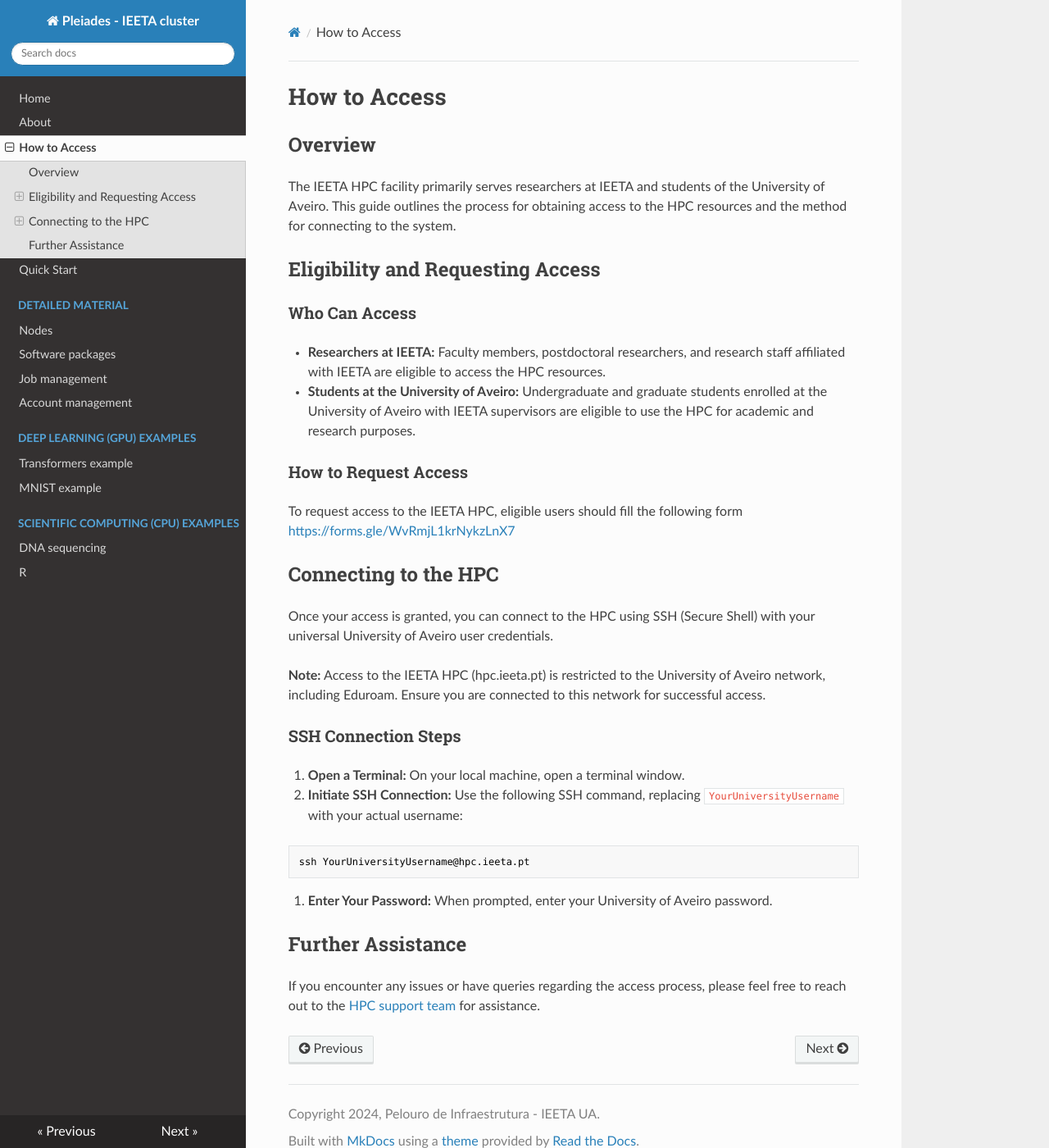
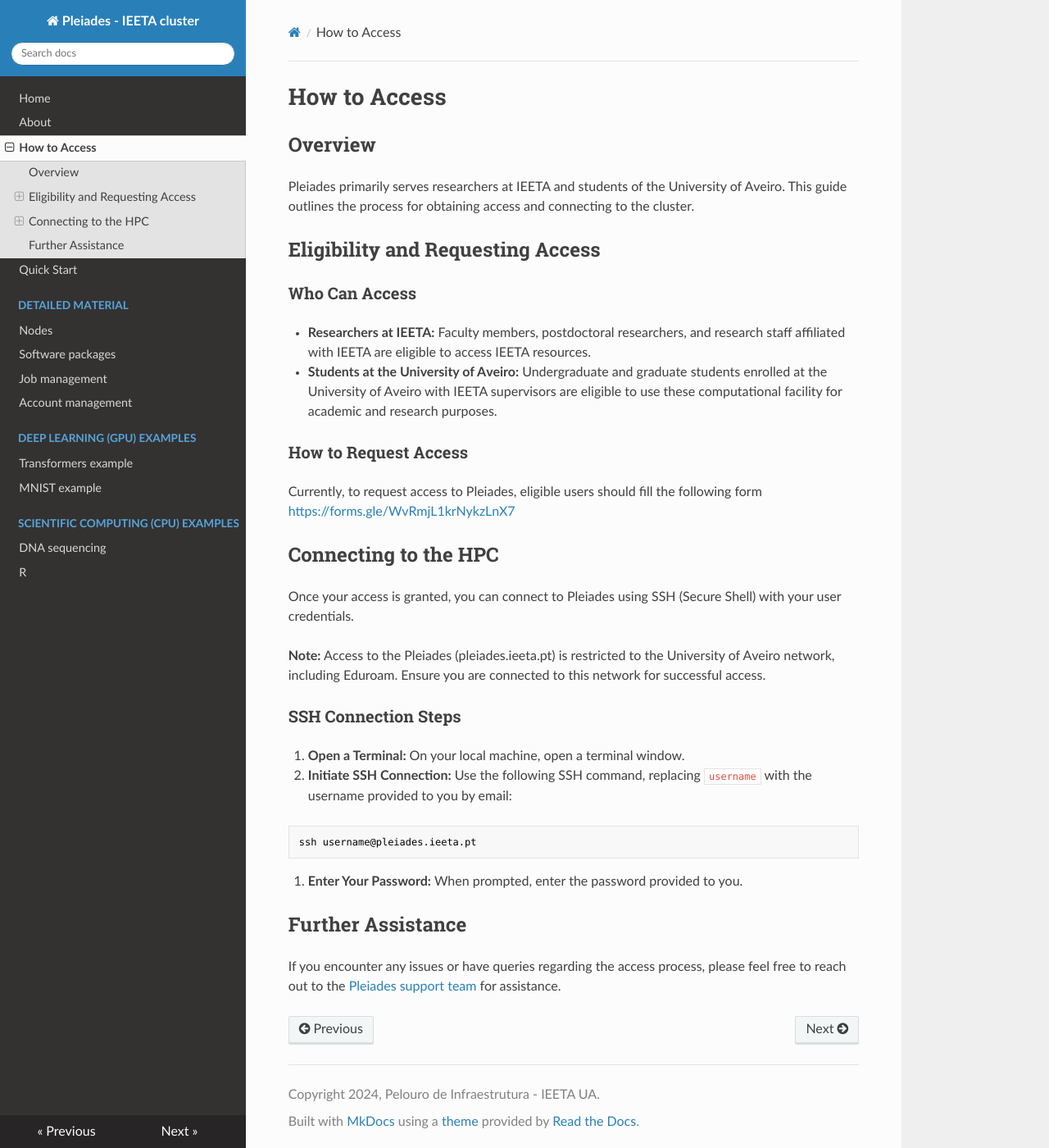
Before and after one commit to ieeta-pt/HPC-guides, an MkDocs documentation site: the page built from docs/how_to_access.md, in a window 1280 px wide and 1400 px high. Shown: the whole window at 82% size. Built offline with MkDocs 1.6.1, drawn with Linux system fonts in a browser that asks for light colours; nearby versions of some CDN libraries.

Commit message:
Update how_to_access.md

````diff
--- a/docs/how_to_access.md
+++ b/docs/how_to_access.md
@@ -2,31 +2,31 @@
 
 ## Overview
 
-The IEETA HPC facility primarily serves researchers at IEETA and students of the University of Aveiro. This guide outlines the process for obtaining access to the HPC resources and the method for connecting to the system.
+Pleiades primarily serves researchers at IEETA and students of the University of Aveiro. This guide outlines the process for obtaining access and connecting to the cluster.
 
 ## Eligibility and Requesting Access
 
 ### Who Can Access
-- **Researchers at IEETA:** Faculty members, postdoctoral researchers, and research staff affiliated with IEETA are eligible to access the HPC resources.
-- **Students at the University of Aveiro:** Undergraduate and graduate students enrolled at the University of Aveiro with IEETA supervisors are eligible to use the HPC for academic and research purposes.
+- **Researchers at IEETA:** Faculty members, postdoctoral researchers, and research staff affiliated with IEETA are eligible to access IEETA resources.
+- **Students at the University of Aveiro:** Undergraduate and graduate students enrolled at the University of Aveiro with IEETA supervisors are eligible to use these computational facility for academic and research purposes.
 
 ### How to Request Access
-To request access to the IEETA HPC, eligible users should fill the following form [https://forms.gle/WvRmjL1krNykzLnX7](https://forms.gle/WvRmjL1krNykzLnX7)
+Currently, to request access to Pleiades, eligible users should fill the following form [https://forms.gle/WvRmjL1krNykzLnX7](https://forms.gle/WvRmjL1krNykzLnX7)
 
 ## Connecting to the HPC
 
-Once your access is granted, you can connect to the HPC using SSH (Secure Shell) with your universal University of Aveiro user credentials.
+Once your access is granted, you can connect to Pleiades using SSH (Secure Shell) with your user credentials.
 
-**Note:** Access to the IEETA HPC (hpc.ieeta.pt) is restricted to the University of Aveiro network, including Eduroam. Ensure you are connected to this network for successful access.
+**Note:** Access to the Pleiades (pleiades.ieeta.pt) is restricted to the University of Aveiro network, including Eduroam. Ensure you are connected to this network for successful access.
 
 ### SSH Connection Steps
 1. **Open a Terminal:** On your local machine, open a terminal window.
-2. **Initiate SSH Connection:** Use the following SSH command, replacing `YourUniversityUsername` with your actual username:
+2. **Initiate SSH Connection:** Use the following SSH command, replacing `username` with the username provided to you by email:
 ```bash
-ssh YourUniversityUsername@hpc.ieeta.pt
+ssh username@pleiades.ieeta.pt
 ```
-3. **Enter Your Password:** When prompted, enter your University of Aveiro password.
+3. **Enter Your Password:** When prompted, enter the password provided to you.
 
 ## Further Assistance
 
-If you encounter any issues or have queries regarding the access process, please feel free to reach out to the [HPC support team](about.md#support-team) for assistance.
+If you encounter any issues or have queries regarding the access process, please feel free to reach out to the [Pleiades support team](about.md#support-team) for assistance.
````
